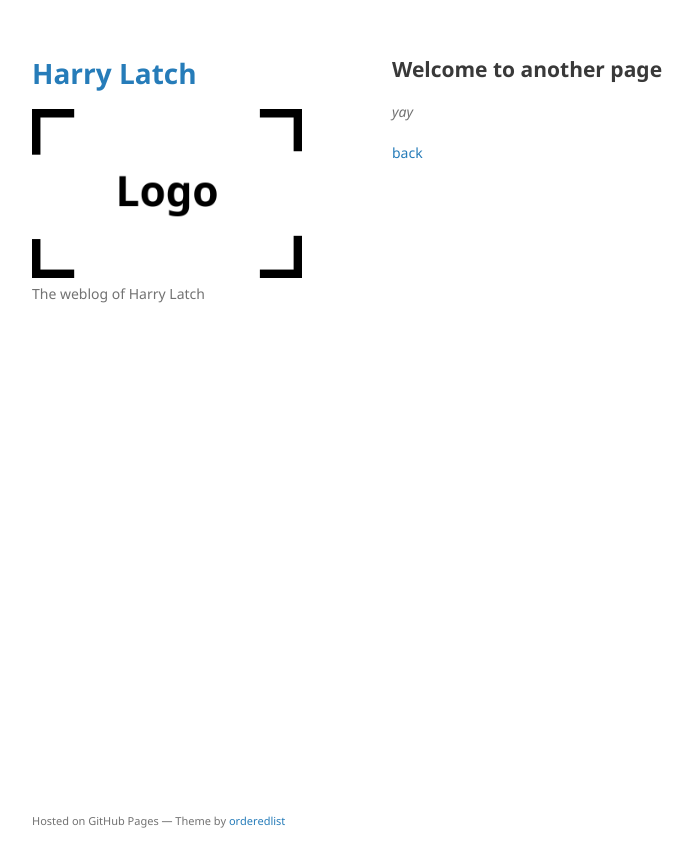
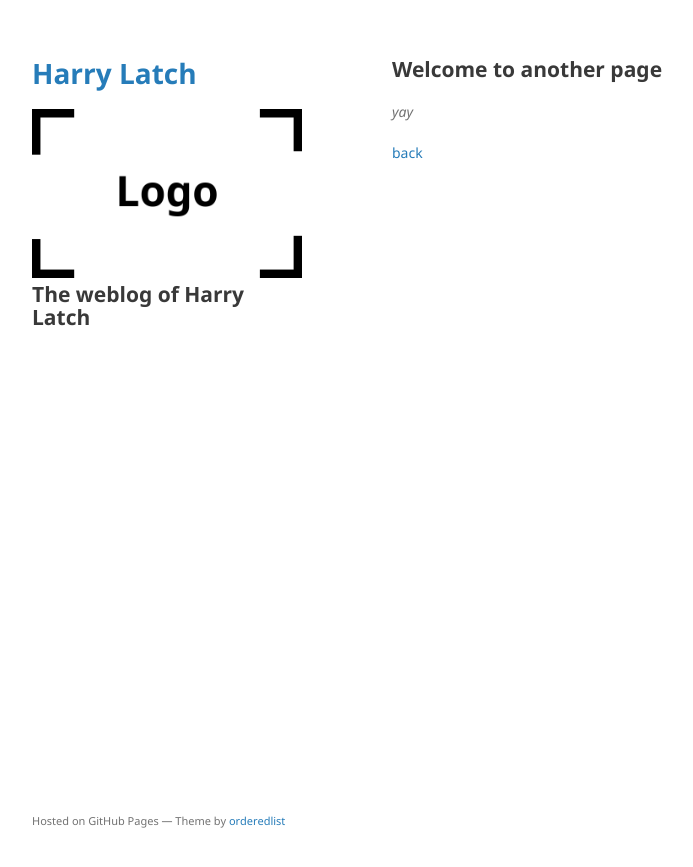
Before and after one commit to harrylatch/harrylatch.github.io, a Jekyll site: the page built from another-page.md, in a window 1280 px wide. Shown: the top 867 px of the page, without its empty margins (178-871 px from the left). Built offline with Jekyll 4.4.1, drawn with Linux system fonts in a browser that asks for light colours; our own code applies the rules of GitHub Pages for plain Markdown files.

Commit message:
Update default.html

```diff
--- a/_layouts/default.html
+++ b/_layouts/default.html
@@ -20,7 +20,7 @@
           <img src="{{site.logo | relative_url}}" alt="Logo" />
         {% endif %}
 
-        <p>{{ site.description | default: site.github.project_tagline }}</p>
+        <h2>{{ site.description | default: site.github.project_tagline }}</h2>
 
       </header>
       <section>
```
